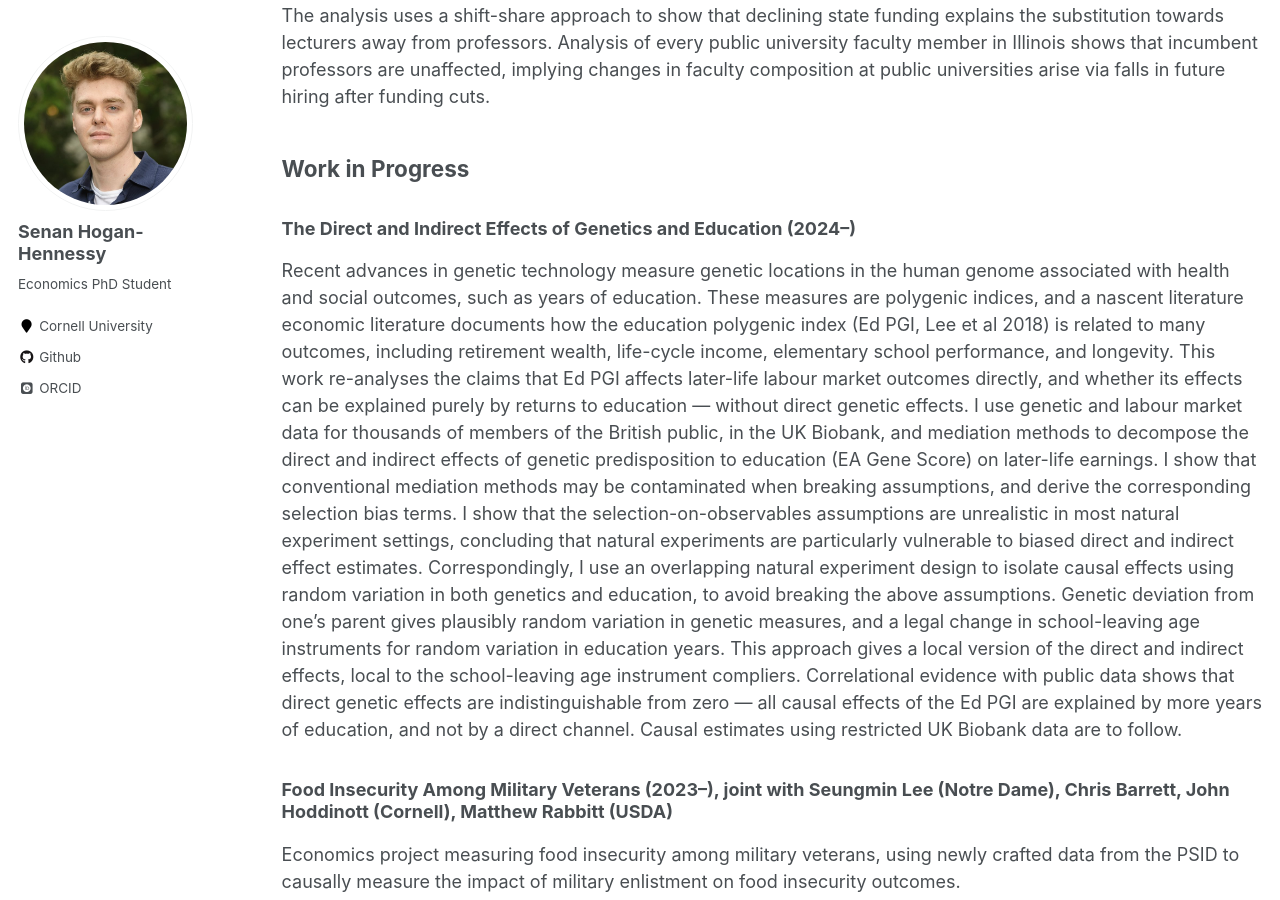
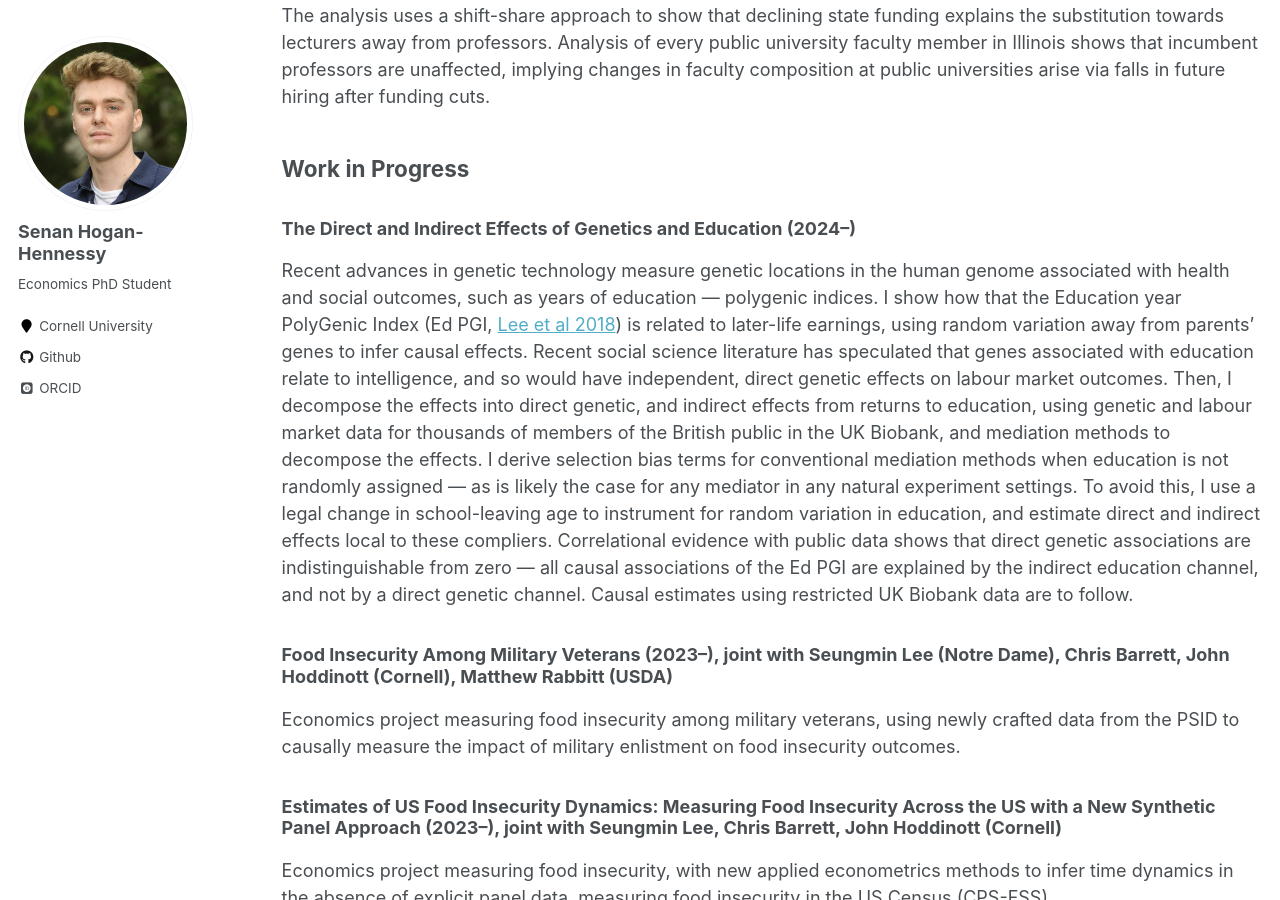
Before and after one commit to shoganhennessy/shoganhennessy.github.io, a Jekyll site: the page built from _pages/research.md, in a window 1280 px wide and 900 px high, scrolled down 544 px. Built offline with Jekyll 4.4.1, drawn with Linux system fonts in a browser that asks for light colours; some web fonts are replaced.

Commit message:
adjusted public abstract for in-progrss UKB work, and a new title for veterans working paper.

```diff
--- a/_pages/research.md
+++ b/_pages/research.md
@@ -24,16 +24,13 @@ Analysis of every public university faculty member in Illinois shows that incumb
 
 ### The Direct and Indirect Effects of Genetics and Education (2024--)
 
-Recent advances in genetic technology measure genetic locations in the human genome associated with health and social outcomes, such as years of education.
-These measures are polygenic indices, and a nascent literature economic literature documents how the education polygenic index (Ed PGI, Lee et al 2018) is related to many outcomes, including retirement wealth, life-cycle income, elementary school performance, and longevity.
-This work re-analyses the claims that Ed PGI affects later-life labour market outcomes directly, and whether its effects can be explained purely by returns to education --- without direct genetic effects.
-I use genetic and labour market data for thousands of members of the British public, in the UK Biobank, and mediation methods to decompose the direct and indirect effects of genetic predisposition to education (EA Gene Score) on later-life earnings.
-I show that conventional mediation methods may be contaminated when breaking assumptions, and derive the corresponding selection bias terms.
-I show that the selection-on-observables assumptions are unrealistic in most natural experiment settings, concluding that natural experiments are particularly vulnerable to biased direct and indirect effect estimates.
-Correspondingly, I use an overlapping natural experiment design to isolate causal effects using random variation in both genetics and education, to avoid breaking the above assumptions.
-Genetic deviation from one's parent gives plausibly random variation in genetic measures, and a legal change in school-leaving age instruments for random variation in education years.
-This approach gives a local version of the direct and indirect effects, local to the school-leaving age instrument compliers.
-Correlational evidence with public data shows that direct genetic effects are indistinguishable from zero --- all causal effects of the Ed PGI are explained by more years of education, and not by a direct channel.
+Recent advances in genetic technology measure genetic locations in the human genome associated with health and social outcomes, such as years of education --- polygenic indices.
+I show how that the Education year PolyGenic Index (Ed PGI, [Lee et al 2018](https://doi.org/10.1038/s41588-018-0147-3)) is related to later-life earnings, using random variation away from parents' genes to infer causal effects.
+Recent social science literature has speculated that genes associated with education relate to intelligence, and so would have independent, direct genetic effects on labour market outcomes.
+Then, I decompose the effects into direct genetic, and indirect effects from returns to education, using genetic and labour market data for thousands of members of the British public in the UK Biobank, and mediation methods to decompose the effects.
+I derive selection bias terms for conventional mediation methods when education is not randomly assigned --- as is likely the case for any mediator in any natural experiment settings.
+To avoid this, I use a legal change in school-leaving age to instrument for random variation in education, and estimate direct and indirect effects local to these compliers.
+Correlational evidence with public data shows that direct genetic associations are indistinguishable from zero --- all causal associations of the Ed PGI are explained by the indirect education channel, and not by a direct genetic channel.
 Causal estimates using restricted UK Biobank data are to follow.
 
 ### Food Insecurity Among Military Veterans (2023--), joint with Seungmin Lee (Notre Dame), Chris Barrett, John Hoddinott (Cornell), Matthew Rabbitt (USDA)
```
